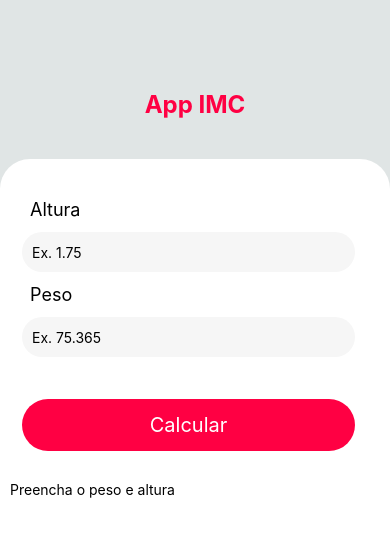
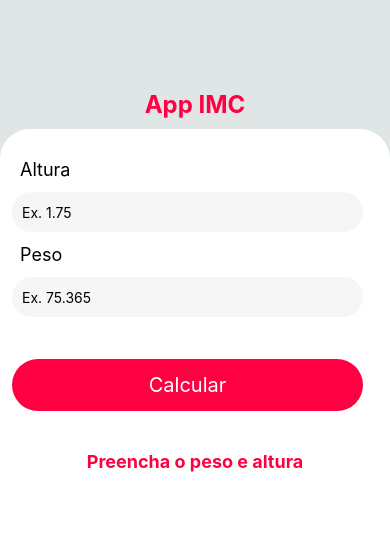
Before and after one commit to gui-silva-github/app-imc, a React Native app: screen / in a window 390 px wide. Shown: the top 536 px of the page. Built offline with nearby package versions, Linux system fonts and the light colour scheme.

Commit message:
Estilizando componentes React Native

```diff
--- a/src/components/Form/style.js
+++ b/src/components/Form/style.js
@@ -2,20 +2,15 @@ import { StyleSheet } from "react-native"
 
 const styles = StyleSheet.create({
     formContext: {
-        width: "100%",
-        height: "100%",
-        bottom: 0,
+        flex: 1,
         backgroundColor: "#fff",
         alignItems: "center",
         borderTopLeftRadius: 30,
         borderTopRightRadius: 30,
-        marginTop: 30
+        paddingTop: 30
     },
     form: {
         width: "100%",
-        height: "auto",
-        marginTop: 30,
-        padding: 10
     },
     formLabel: {
         color: "#000",
@@ -44,6 +39,36 @@ const styles = StyleSheet.create({
     textButtonCalculator: {
         fontSize: 20,
         color: "#fff"
+    },
+    errorMessage: {
+        fontSize: 12,
+        color: "red",
+        fontWeight: "bold",
+        paddingLeft: 20
+    },
+    exhibitionResultImc: {
+        width: "100%",
+        height: "50%"
+    },
+    information: {
+        paddingTop: 10,
+        textAlign: "center",
+        fontSize: 18,
+        color: "#ff0043",
+        fontWeight: "bold"
+    },
+    listImcs: {
+        marginTop: 20
+    },
+    resultImcItem: {
+        fontSize: 26,
+        color: "red",
+        height: 150,
+        width: "100%",
+        paddingRight: 20
+    },
+    textResultItemList: {
+        fontSize: 16
     }
 })
 
```
